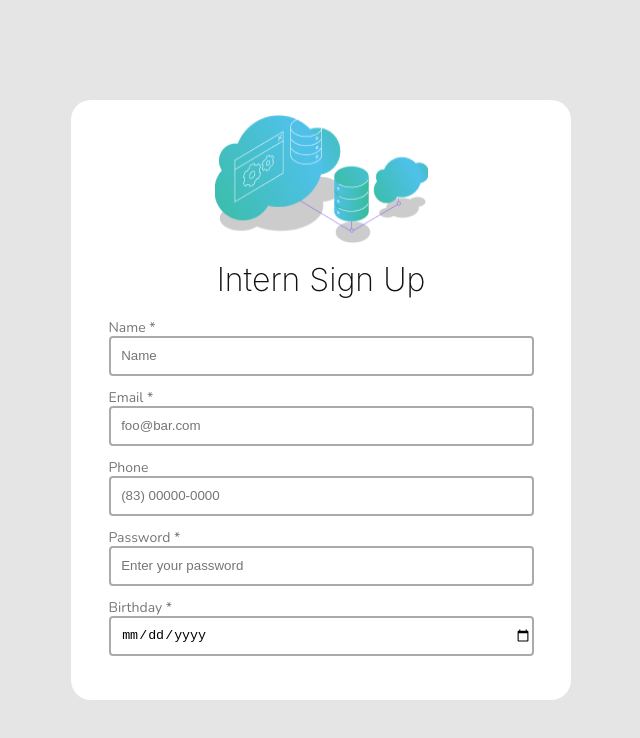
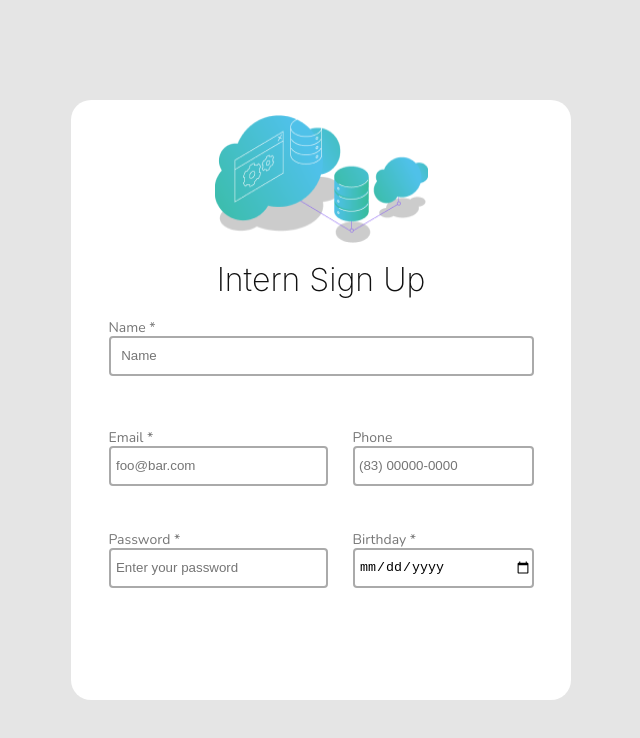
Before and after one commit to WelbertJr/React-Form-Challenge, a React (Vite) app: page / in a window 1280 px wide. Shown: the top 738 px of the page, without its empty margins (319-959 px from the left). Built offline with nearby package versions, Linux system fonts and the light colour scheme.

Commit message:
Finished input component

```diff
--- a/src/components/Input/InputStyled.jsx
+++ b/src/components/Input/InputStyled.jsx
@@ -14,6 +14,7 @@ export const ContainerInput = styled.div`
 	display: flex;
 	flex-direction: column;
 	height: 70px;
+	width:100%;
 `
 export const Label = styled.label`
 	font-family: 'Nunito';
--- a/src/pages/home/Home.jsx
+++ b/src/pages/home/Home.jsx
@@ -2,8 +2,8 @@ import Card from "../../components/Card/Card"
 import Displayed from "../../components/Displayed/Displayed"
 import Title from "../../components/Title/Title"
 import Input from "../../components/Input/Input"
-import Form from "./Home.styled"
-import { ErrorMessage } from "../../components/Input/InputStyled"
+import {Form, DivLine2, LoginGroup} from "./Home.styled"
+
 
 function Home() {
 
@@ -17,14 +17,19 @@ function Home() {
 
           <Input type="text" id="Fullname" placeholder="Name" label="Name *"/>
 
+          <DivLine2>
+            <LoginGroup>
           <Input type="email" id="Email" placeholder="foo@bar.com" label="Email *"/>
+            </LoginGroup>
 
           <Input type="tel" id="Phone" placeholder="(83) 00000-0000" label="Phone"/>
 
+            <LoginGroup>
           <Input type="password" id="Password" placeholder="Enter your password" label="Password *"/>
+            </LoginGroup>
 
           <Input type="date" id="Birthday" placeholder="dd/mm/yyyy" label="Birthday *"/>
-
+          </DivLine2>
 
       </Form>
 
--- a/src/pages/home/Home.styled.jsx
+++ b/src/pages/home/Home.styled.jsx
@@ -1,6 +1,6 @@
 import styled from "styled-components";
 
-const Form = styled.form`
+export const Form = styled.form`
     font-family: 'Nunito';
     font-style: normal;
     align-items: center;
@@ -11,4 +11,12 @@ const Form = styled.form`
 	width: 85%;
 	`
 
-export default Form
+export const DivLine2 = styled.div`
+    display:grid;
+    grid-template-columns: 3fr 1fr;
+	margin-top: 5vh;
+	row-gap: 4vh;
+`
+export const LoginGroup = styled.div`
+    width:90%
+`
```
